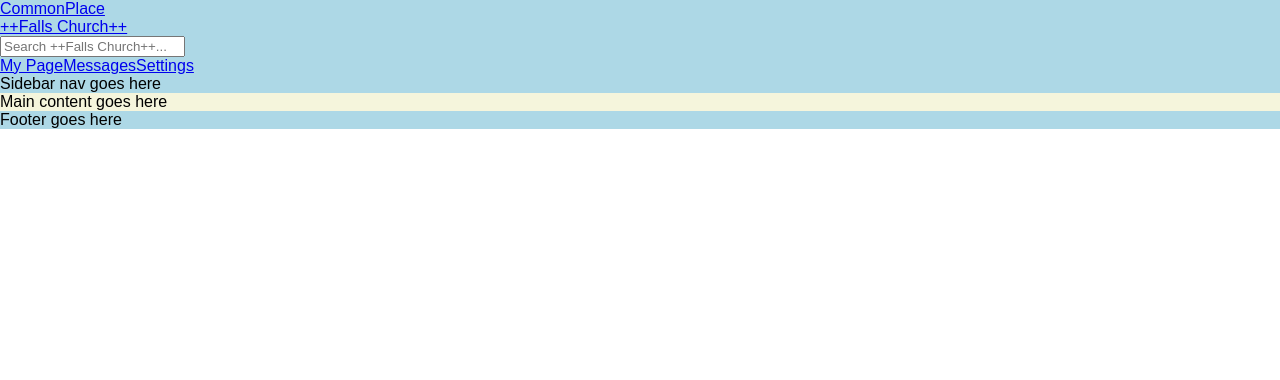
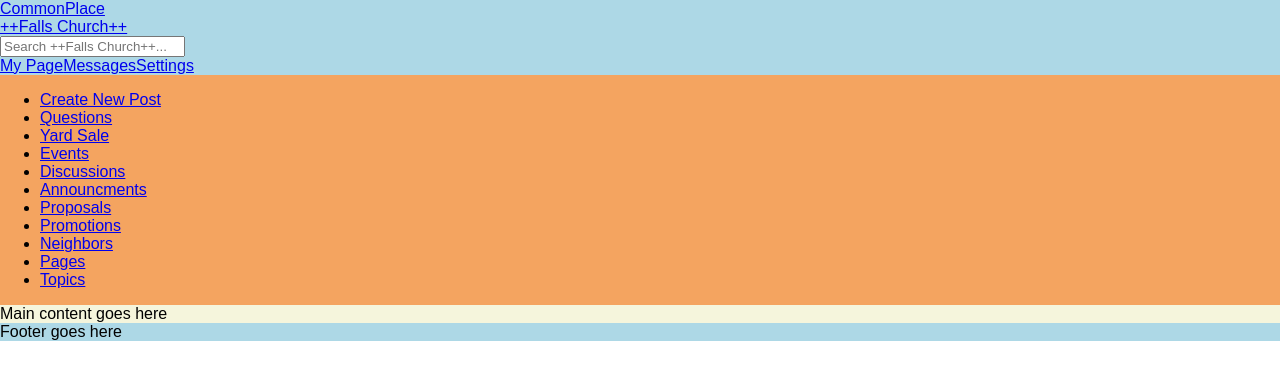
Before and after one commit to civic-tech-lab/commonplace-frontend, a React (Create React App) app: page / in a window 1280 px wide. Shown: the top 380 px of the page. Built offline with nearby package versions, Linux system fonts and the light colour scheme.

Commit message:
Adds in basic sidebar nav content; route strings to avoid hardcoding routes

```diff
--- a/src/components/App/App.js
+++ b/src/components/App/App.js
@@ -1,6 +1,6 @@
 import React, { Component } from 'react';
 
-import { Header, Footer, Sidebar } from '../';
+import { Header, Footer, SidebarNav } from '../';
 import './App.css';
 
 class App extends Component {
@@ -9,7 +9,7 @@ class App extends Component {
       <div className="app">
         <Header />
         <aside>
-          <Sidebar />
+          <SidebarNav />
         </aside>
         {this.props.children}
         <Footer />
--- a/src/components/Header/Header.js
+++ b/src/components/Header/Header.js
@@ -1,7 +1,9 @@
 import React, { Component } from 'react';
 import { Link } from 'react-router-dom'
 
+import { routeStrings } from '../../routes'
 import './Header.css';
+
 
 class Header extends Component {
   state = {
@@ -27,13 +29,13 @@ class Header extends Component {
   render() {
     return (
       <header className="header">
-        <section>
+        <div>
           <Link to="/">
             <div>CommonPlace</div>
             <div>++Falls Church++</div>
           </Link>
-        </section>
-        <section>
+        </div>
+        <div>
           <form onSubmit={this._submitSearch}>
             <input
               type="search"
@@ -42,12 +44,12 @@ class Header extends Component {
               placeholder="Search ++Falls Church++..."
             />
           </form>
-        </section>
-        <section>
-          <Link to="my-page">My Page</Link>
-          <Link to="messages">Messages</Link>
-          <Link to="settings">Settings</Link>
-        </section>
+        </div>
+        <div>
+          <Link to={`/${routeStrings.myPage}`}>My Page</Link>
+          <Link to={`/${routeStrings.messages}`}>Messages</Link>
+          <Link to={`/${routeStrings.settings}`}>Settings</Link>
+        </div>
       </header>
     );
   }
--- a/src/components/Main/Main.js
+++ b/src/components/Main/Main.js
@@ -5,9 +5,9 @@ import './Main.css';
 class Main extends Component {
   render() {
     return (
-      <div className="main">
+      <main className="main">
         Main content goes here
-      </div>
+      </main>
     );
   }
 }
--- a/src/components/Sidebar/Sidebar.js
+++ /dev/null
@@ -1,14 +0,0 @@
-import React, { Component } from 'react';
-import './Sidebar.css';
-
-class Sidebar extends Component {
-  render() {
-    return (
-      <div className="sidebar">
-        Sidebar nav goes here
-      </div>
-    );
-  }
-}
-
-export default Sidebar;
--- /dev/null
+++ b/src/components/SidebarNav/SidebarNav.js
@@ -0,0 +1,50 @@
+import React, { Component } from 'react';
+import { Link } from 'react-router-dom'
+
+import { routeStrings } from '../../routes'
+import './SidebarNav.css';
+
+class SidebarNav extends Component {
+  // NOTE: URLs here are just placeholders
+  render() {
+    return (
+      <ul className="sidebar-nav">
+        <li>
+          <Link to={`/${routeStrings.create}`}>Create New Post</Link>
+        </li>
+        <li>
+          <Link to={`/${routeStrings.questions}`}>Questions</Link>
+        </li>
+        <li>
+          <Link to={`/${routeStrings.yardSale}`}>Yard Sale</Link>
+        </li>
+        <li>
+          <Link to={`/${routeStrings.events}`}>Events</Link>
+        </li>
+        <li>
+          <Link to={`/${routeStrings.discussions}`}>Discussions</Link>
+        </li>
+        <li>
+          <Link to={`/${routeStrings.announcments}`}>Announcments</Link>
+        </li>
+        <li>
+          <Link to={`/${routeStrings.proposals}`}>Proposals</Link>
+        </li>
+        <li>
+          <Link to={`/${routeStrings.promotions}`}>Promotions</Link>
+        </li>
+        <li>
+          <Link to={`/${routeStrings.neighbors}`}>Neighbors</Link>
+        </li>
+        <li>
+          <Link to={`/${routeStrings.pages}`}>Pages</Link>
+        </li>
+        <li>
+          <Link to={`/${routeStrings.topics}`}>Topics</Link>
+        </li>
+      </ul>
+    );
+  }
+}
+
+export default SidebarNav;
--- a/src/components/index.js
+++ b/src/components/index.js
@@ -2,4 +2,4 @@ export { default as App } from './App/App';
 export { default as Footer } from './Footer/Footer';
 export { default as Main } from './Main/Main';
 export { default as Header } from './Header/Header';
-export { default as Sidebar } from './Sidebar/Sidebar';
+export { default as SidebarNav } from './SidebarNav/SidebarNav';
--- a/src/routes.js
+++ b/src/routes.js
@@ -3,13 +3,33 @@ import { Route, Switch } from 'react-router-dom';
 
 import { App, Main } from './components';
 
+
+// To avoid hardcoding route strings everywhere
+export const routeStrings = {
+  myPage: 'my-page',
+  messages: 'messages',
+  settings: 'settings',
+  create: 'create',
+  questions: 'questions',
+  yardSale: 'yard-sale',
+  events: 'events',
+  discussions: 'discussions',
+  announcements: 'announcements',
+  proposals: 'proposals',
+  promotions: 'promotions',
+  neighbors: 'neighbors',
+  pages: 'pages',
+  topics: 'topics'
+};
+
+
 // React router v4 - https://reacttraining.com/react-router/
 const appRoutes = (
   <Switch>
     <Route path="/" exact component={Main} />
-    <Route path="/my-page" exact component={() => <div>Placeholder My Page route</div>} />
-    <Route path="/messages" exact component={() => <div>Placeholder Messages route</div>} />
-    <Route path="/settings" exact component={() => <div>Placeholder Settings route</div>} />
+    <Route path={`/${routeStrings.myPage}`} exact component={() => <div>Placeholder My Page route</div>} />
+    <Route path={`/${routeStrings.messages}`} exact component={() => <div>Placeholder Messages route</div>} />
+    <Route path={`/${routeStrings.settings}`} exact component={() => <div>Placeholder Settings route</div>} />
     <Route component={() => <div>Placeholder 404 page</div>} />
   </Switch>
 );
```
Also changed, not shown: src/components/SidebarNav/SidebarNav.css (renamed from src/components/Sidebar/Sidebar.css), src/components/SidebarNav/SidebarNav.scss (renamed from src/components/Sidebar/Sidebar.scss), 1 other file (tests, documents, lock files or other folders).
